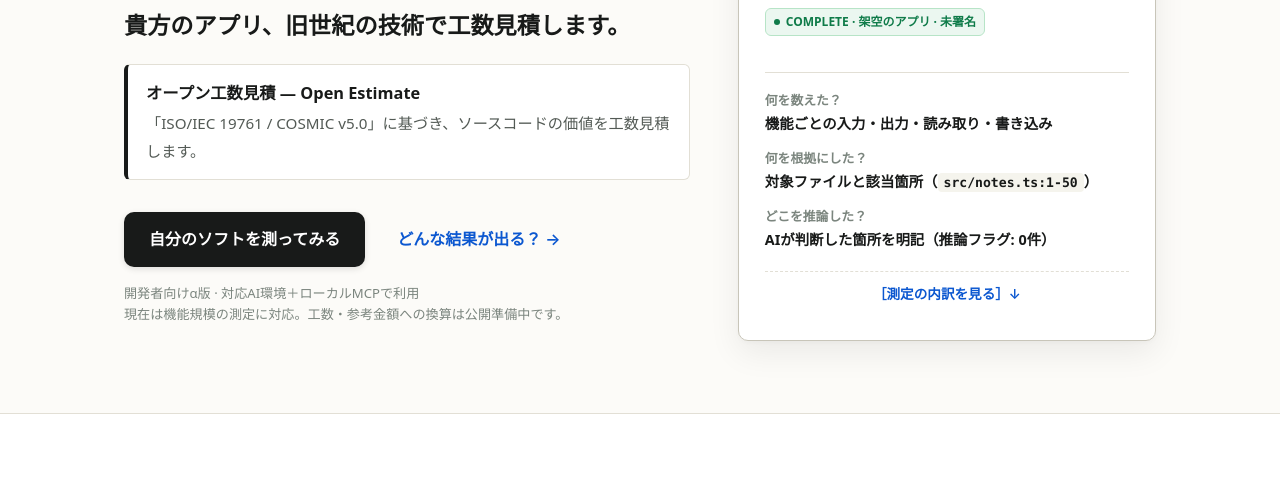
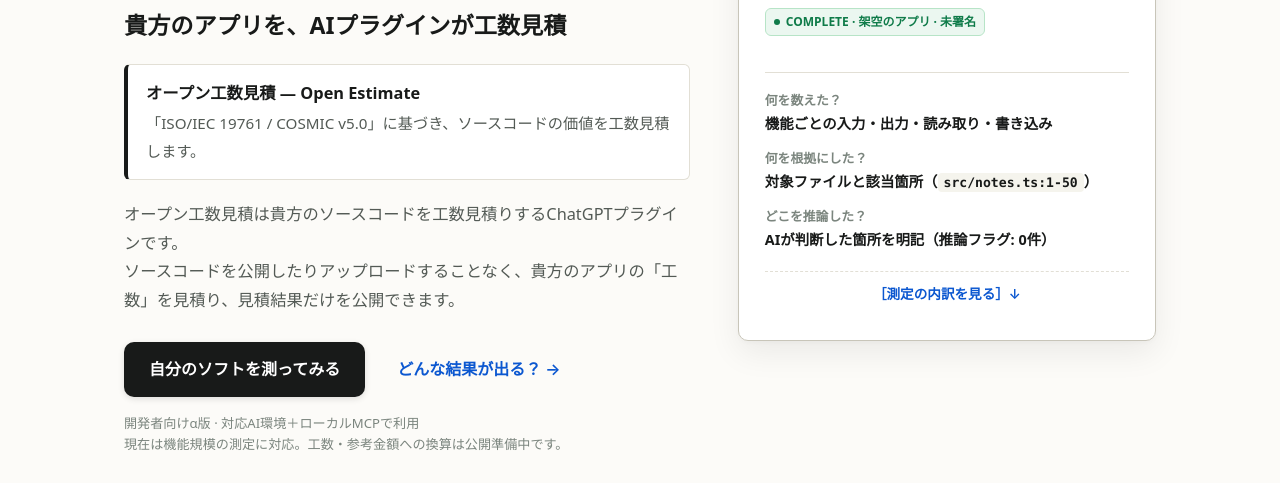
Before and after one commit to mkisama94/open-estimate, a website: page public/index.html in a window 1280 px wide. Shown: the part 306-789 px from the top of the page. Drawn offline with Linux system fonts and the light colour scheme.

Commit message:
docs(web): add ChatGPT plugin description to hero section

```diff
--- a/public/index.html
+++ b/public/index.html
@@ -50,12 +50,16 @@
 
               <h1 class="hero-hate" id="hero-title">オープン工数見積</h1>
               <p class="hero-catch">
-                <strong>貴方のアプリ、旧世紀の技術で工数見積します。</strong>
+                <strong>貴方のアプリを、AIプラグインが工数見積</strong>
               </p>
               <div class="hero-oss-banner">
                 <strong>オープン工数見積 — Open Estimate</strong>
                 <span>「ISO/IEC 19761 / COSMIC v5.0」に基づき、ソースコードの価値を工数見積します。</span>
               </div>
+              <p class="hero-plugin-desc">
+                オープン工数見積は貴方のソースコードを工数見積りするChatGPTプラグインです。<br>
+                ソースコードを公開したりアップロードすることなく、貴方のアプリの「工数」を見積り、見積結果だけを公開できます。
+              </p>
               <div class="hero-actions">
                 <a href="#start" class="btn btn-primary">自分のソフトを測ってみる</a>
                 <a href="#sample" class="btn-link">どんな結果が出る？ →</a>
--- a/public/styles.css
+++ b/public/styles.css
@@ -273,7 +273,7 @@
   border-left: 4px solid var(--text-main);
   padding: 14px 18px;
   border-radius: var(--radius-sm);
-  margin-bottom: 32px;
+  margin-bottom: 20px;
   font-size: 0.95rem;
 }
 
@@ -286,6 +286,13 @@
 
 .hero-oss-banner span {
   color: var(--text-muted);
+}
+
+.hero-plugin-desc {
+  font-size: 1.02rem;
+  line-height: 1.75;
+  color: var(--text-muted);
+  margin: 0 0 28px;
 }
 
 .hero-actions {
```
